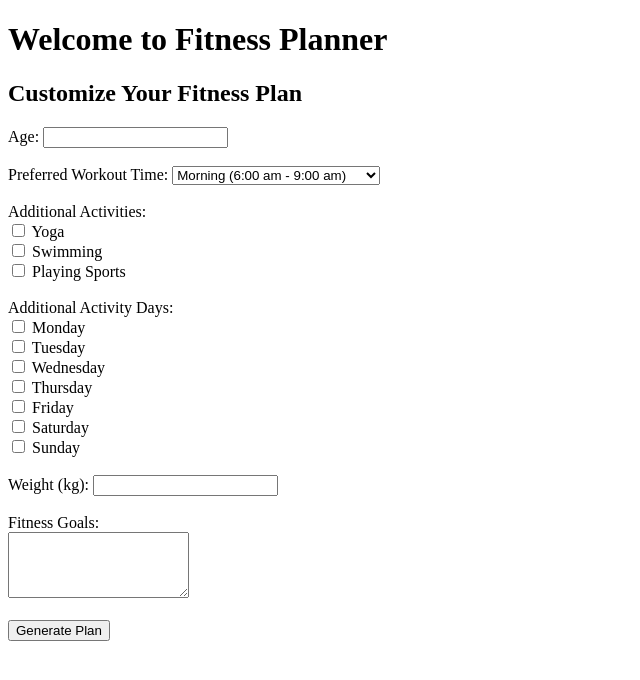
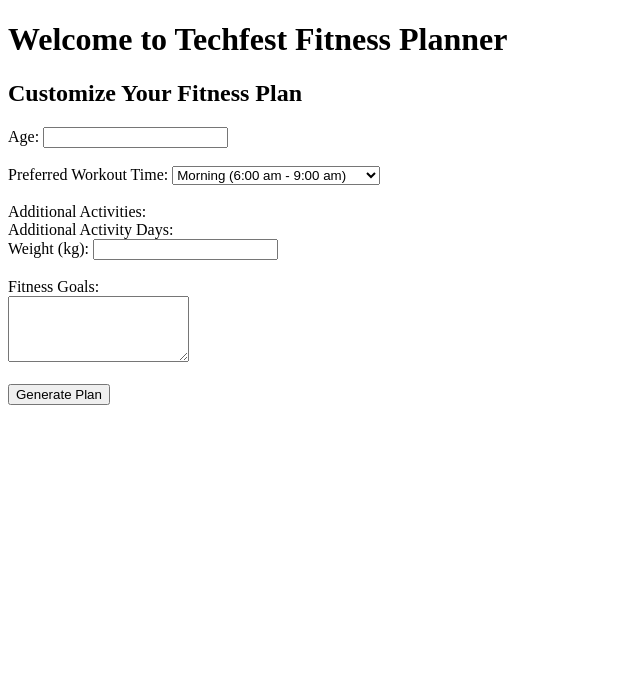
Before and after one commit to YashKamathe/temp, a plain HTML site: page index.html in a window 1280 px wide. Shown: the whole page, without its empty margins (0-640 px from the left). Drawn offline with Linux system fonts and the light colour scheme.

Commit message:
Update index.html

```diff
--- a/index.html
+++ b/index.html
@@ -3,11 +3,11 @@
 <head>
     <meta charset="UTF-8">
     <meta name="viewport" content="width=device-width, initial-scale=1.0">
-    <title> Fitness Planner</title>
+    <title>Techfest Fitness Planner</title>
 </head>
 <body>
     <header>
-        <h1>Welcome to Fitness Planner</h1>
+        <h1>Welcome to Techfest Fitness Planner</h1>
     </header>
     <main>
         <section id="input-section">
@@ -24,28 +24,10 @@
                 </select><br><br>
 
                 <label>Additional Activities:</label><br>
-                <input type="checkbox" id="yoga" name="activities" value="Yoga">
-                <label for="yoga">Yoga</label><br>
-                <input type="checkbox" id="swimming" name="activities" value="Swimming">
-                <label for="swimming">Swimming</label><br>
-                <input type="checkbox" id="sports" name="activities" value="Playing Sports">
-                <label for="sports">Playing Sports</label><br><br>
+                <!-- Add checkboxes for additional activities -->
 
                 <label for="activity-days">Additional Activity Days:</label><br>
-                <input type="checkbox" id="monday" name="activity-days" value="Monday">
-                <label for="monday">Monday</label><br>
-                <input type="checkbox" id="tuesday" name="activity-days" value="Tuesday">
-                <label for="tuesday">Tuesday</label><br>
-                <input type="checkbox" id="wednesday" name="activity-days" value="Wednesday">
-                <label for="wednesday">Wednesday</label><br>
-                <input type="checkbox" id="thursday" name="activity-days" value="Thursday">
-                <label for="thursday">Thursday</label><br>
-                <input type="checkbox" id="friday" name="activity-days" value="Friday">
-                <label for="friday">Friday</label><br>
-                <input type="checkbox" id="saturday" name="activity-days" value="Saturday">
-                <label for="saturday">Saturday</label><br>
-                <input type="checkbox" id="sunday" name="activity-days" value="Sunday">
-                <label for="sunday">Sunday</label><br><br>
+                <!-- Add checkboxes for activity days -->
 
                 <label for="weight">Weight (kg):</label>
                 <input type="number" id="weight" name="weight" required><br><br>
```
